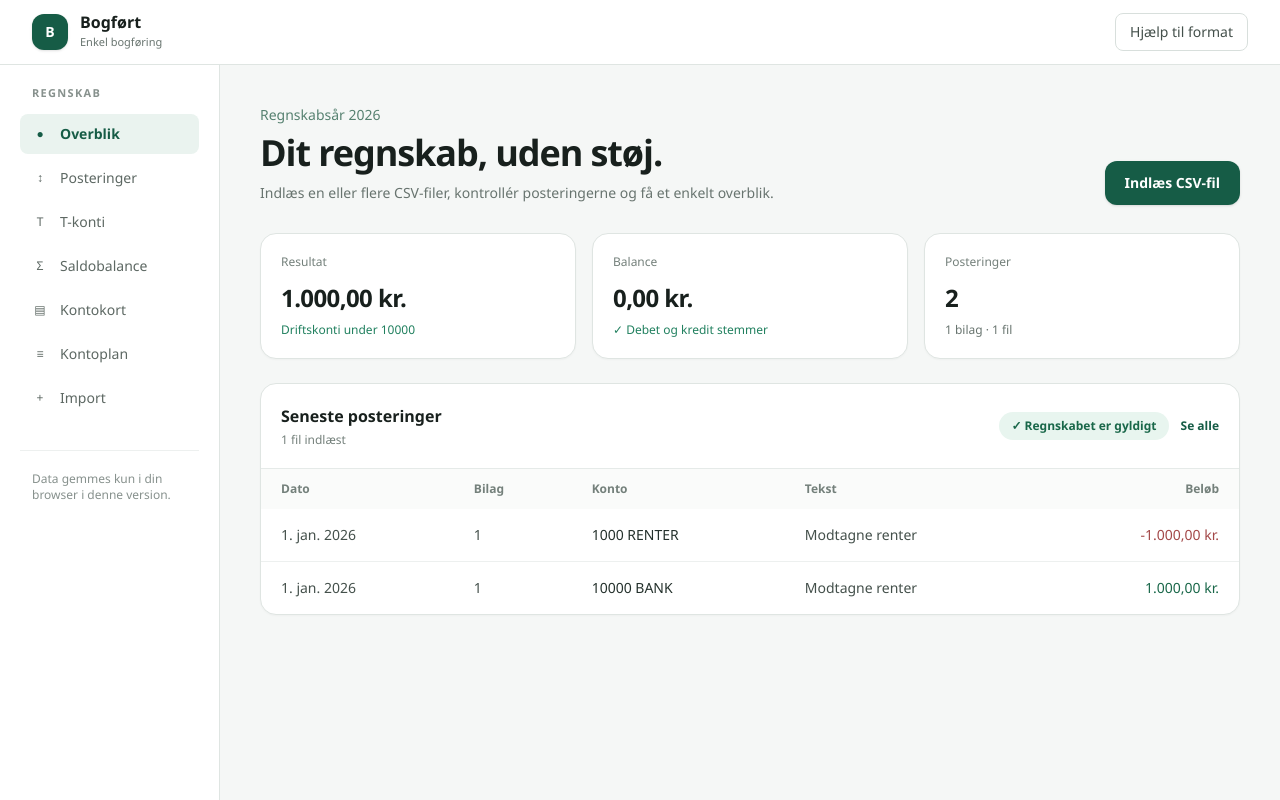
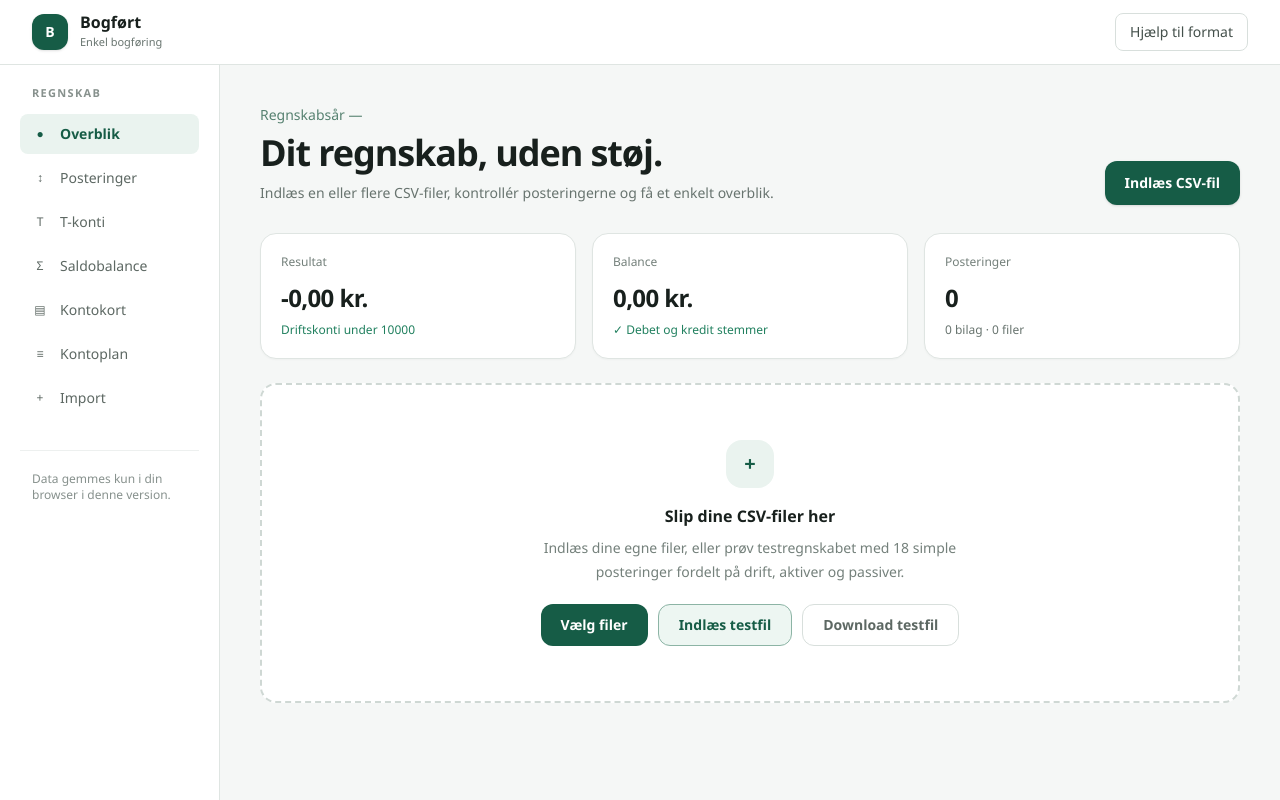
Before and after one commit to mcronberg/app, a React (Vite) app: page / in a window 1280 px wide. Built offline with nearby package versions, Linux system fonts and the light colour scheme.

Commit message:
Start empty and add downloadable test ledger

```diff
--- a/app/page.tsx
+++ b/app/page.tsx
@@ -17,11 +17,6 @@ type Entry = {
 type ValidationIssue = { file: string; line?: number; message: string };
 type ImportedFile = { name: string; rows: number; issues: number };
 type View = 'overview' | 'transactions' | 'taccounts' | 'trialbalance' | 'accountcards' | 'accounts' | 'import';
-
-const sampleEntries: Entry[] = [
-  { id: 'sample-1', file: 'test1.csv', line: 1, date: '2026-01-01', voucher: '1', accountNumber: 1000, account: '1000 RENTER', description: 'Modtagne renter', amount: -1000 },
-  { id: 'sample-2', file: 'test1.csv', line: 2, date: '2026-01-01', voucher: '1', accountNumber: 10000, account: '10000 BANK', description: 'Modtagne renter', amount: 1000 },
-];
 
 const money = new Intl.NumberFormat('da-DK', {
   style: 'currency',
@@ -114,8 +109,8 @@ function dateLabel(value: string) {
 export default function Home() {
   const inputRef = useRef<HTMLInputElement>(null);
   const [view, setView] = useState<View>('overview');
-  const [entries, setEntries] = useState<Entry[]>(sampleEntries);
-  const [files, setFiles] = useState<ImportedFile[]>([{ name: 'test1.csv', rows: 2, issues: 0 }]);
+  const [entries, setEntries] = useState<Entry[]>([]);
+  const [files, setFiles] = useState<ImportedFile[]>([]);
   const [issues, setIssues] = useState<ValidationIssue[]>([]);
   const [isDragging, setIsDragging] = useState(false);
   const [showFormat, setShowFormat] = useState(false);
@@ -219,6 +214,25 @@ export default function Home() {
     setView(nextIssues.length ? 'import' : 'overview');
   }
 
+  async function loadTestFile() {
+    const name = 'test-regnskab.csv';
+    try {
+      const response = await fetch(name);
+      if (!response.ok) throw new Error('Testfilen kunne ikke hentes.');
+      const parsed = parseCsv(name, await response.text());
+      setEntries(parsed.entries);
+      setIssues(parsed.issues);
+      setFiles([{ name, rows: parsed.entries.length, issues: parsed.issues.length }]);
+      setQuery('');
+      setView(parsed.issues.length ? 'import' : 'overview');
+    } catch {
+      setEntries([]);
+      setFiles([{ name, rows: 0, issues: 1 }]);
+      setIssues([{ file: name, message: 'Testfilen kunne ikke indlæses.' }]);
+      setView('import');
+    }
+  }
+
   function handleDrop(event: DragEvent<HTMLDivElement>) {
     event.preventDefault();
     setIsDragging(false);
@@ -284,7 +298,7 @@ export default function Home() {
                 {entries.length ? (
                   <TransactionTable entries={entries.slice(0, 8)} subtitle={`${files.length} ${files.length === 1 ? 'fil' : 'filer'} indlæst`} valid={!allIssues.length} onShowAll={() => setView('transactions')} />
                 ) : (
-                  <EmptyImport isDragging={isDragging} setIsDragging={setIsDragging} handleDrop={handleDrop} onPick={() => inputRef.current?.click()} />
+                  <EmptyImport isDragging={isDragging} setIsDragging={setIsDragging} handleDrop={handleDrop} onPick={() => inputRef.current?.click()} onLoadTest={loadTestFile} />
                 )}
               </>
             )}
@@ -436,7 +450,7 @@ export default function Home() {
             {view === 'import' && (
               <>
                 <PageHeading eyebrow="CSV-kontrol" title="Importér regnskabsdata" description="Slip filer her, eller vælg flere CSV-filer på én gang." />
-                <EmptyImport isDragging={isDragging} setIsDragging={setIsDragging} handleDrop={handleDrop} onPick={() => inputRef.current?.click()} compact />
+                <EmptyImport isDragging={isDragging} setIsDragging={setIsDragging} handleDrop={handleDrop} onPick={() => inputRef.current?.click()} onLoadTest={loadTestFile} compact />
 
                 {!!files.length && <article className="mt-5 rounded-2xl border border-[#dfe5e2] bg-white p-5"><div className="mb-4 flex items-center justify-between"><h2 className="font-semibold">Indlæste filer</h2><button onClick={reset} className="text-xs font-semibold text-[#a34848] hover:underline">Ryd regnskab</button></div><div className="space-y-2">{files.map((file) => <div key={file.name} className="flex items-center gap-3 rounded-xl bg-[#f7f9f8] px-4 py-3"><span className="grid h-8 w-8 place-items-center rounded-lg bg-white text-xs font-bold text-[#568170]">CSV</span><div className="min-w-0 flex-1"><p className="truncate text-sm font-medium">{file.name}</p><p className="text-xs text-[#74807b]">{file.rows} gyldige linjer</p></div><span className={`rounded-full px-2.5 py-1 text-xs font-semibold ${file.issues ? 'bg-[#fbe9e7] text-[#a34848]' : 'bg-[#e8f5ef] text-[#196749]'}`}>{file.issues ? `${file.issues} fejl` : 'Gyldig'}</span></div>)}</div></article>}
 
@@ -509,8 +523,21 @@ function TAccount({ account }: { account: { number: number; name: string; debit:
   );
 }
 
-function EmptyImport({ isDragging, setIsDragging, handleDrop, onPick, compact = false }: { isDragging: boolean; setIsDragging: (value: boolean) => void; handleDrop: (event: DragEvent<HTMLDivElement>) => void; onPick: () => void; compact?: boolean }) {
-  return <div onDragOver={(event) => { event.preventDefault(); setIsDragging(true); }} onDragLeave={() => setIsDragging(false)} onDrop={handleDrop} className={`grid place-items-center rounded-2xl border-2 border-dashed px-6 text-center transition ${compact ? 'min-h-48' : 'min-h-72'} ${isDragging ? 'border-[#3c8269] bg-[#eaf3ef]' : 'border-[#cfd8d4] bg-white'}`}><div><span className="mx-auto grid h-12 w-12 place-items-center rounded-2xl bg-[#eaf3ef] text-xl font-semibold text-[#165c46]">+</span><h2 className="mt-4 font-semibold">Slip dine CSV-filer her</h2><p className="mx-auto mt-2 max-w-sm text-sm leading-6 text-[#74807b]">Du kan indlæse én eller flere semikolon-separerede filer. De bliver kontrolleret med det samme.</p><button onClick={onPick} className="mt-4 rounded-xl bg-[#165c46] px-5 py-2.5 text-sm font-semibold text-white">Vælg filer</button></div></div>;
+function EmptyImport({ isDragging, setIsDragging, handleDrop, onPick, onLoadTest, compact = false }: { isDragging: boolean; setIsDragging: (value: boolean) => void; handleDrop: (event: DragEvent<HTMLDivElement>) => void; onPick: () => void; onLoadTest: () => void; compact?: boolean }) {
+  return (
+    <div onDragOver={(event) => { event.preventDefault(); setIsDragging(true); }} onDragLeave={() => setIsDragging(false)} onDrop={handleDrop} className={`grid place-items-center rounded-2xl border-2 border-dashed px-6 text-center transition ${compact ? 'min-h-56' : 'min-h-80'} ${isDragging ? 'border-[#3c8269] bg-[#eaf3ef]' : 'border-[#cfd8d4] bg-white'}`}>
+      <div>
+        <span className="mx-auto grid h-12 w-12 place-items-center rounded-2xl bg-[#eaf3ef] text-xl font-semibold text-[#165c46]">+</span>
+        <h2 className="mt-4 font-semibold">Slip dine CSV-filer her</h2>
+        <p className="mx-auto mt-2 max-w-md text-sm leading-6 text-[#74807b]">Indlæs dine egne filer, eller prøv testregnskabet med 18 simple posteringer fordelt på drift, aktiver og passiver.</p>
+        <div className="mt-5 flex flex-wrap justify-center gap-2.5">
+          <button onClick={onPick} className="rounded-xl bg-[#165c46] px-5 py-2.5 text-sm font-semibold text-white">Vælg filer</button>
+          <button onClick={onLoadTest} className="rounded-xl border border-[#8cb4a5] bg-[#edf6f2] px-5 py-2.5 text-sm font-semibold text-[#165c46]">Indlæs testfil</button>
+          <a href="test-regnskab.csv" download className="rounded-xl border border-[#d8dfdc] bg-white px-5 py-2.5 text-sm font-semibold text-[#5d6863] hover:bg-[#f7f9f8]">Download testfil</a>
+        </div>
+      </div>
+    </div>
+  );
 }
 
 function FormatDialog({ onClose }: { onClose: () => void }) {
```
Also changed, not shown: public/test-regnskab.csv (added).
